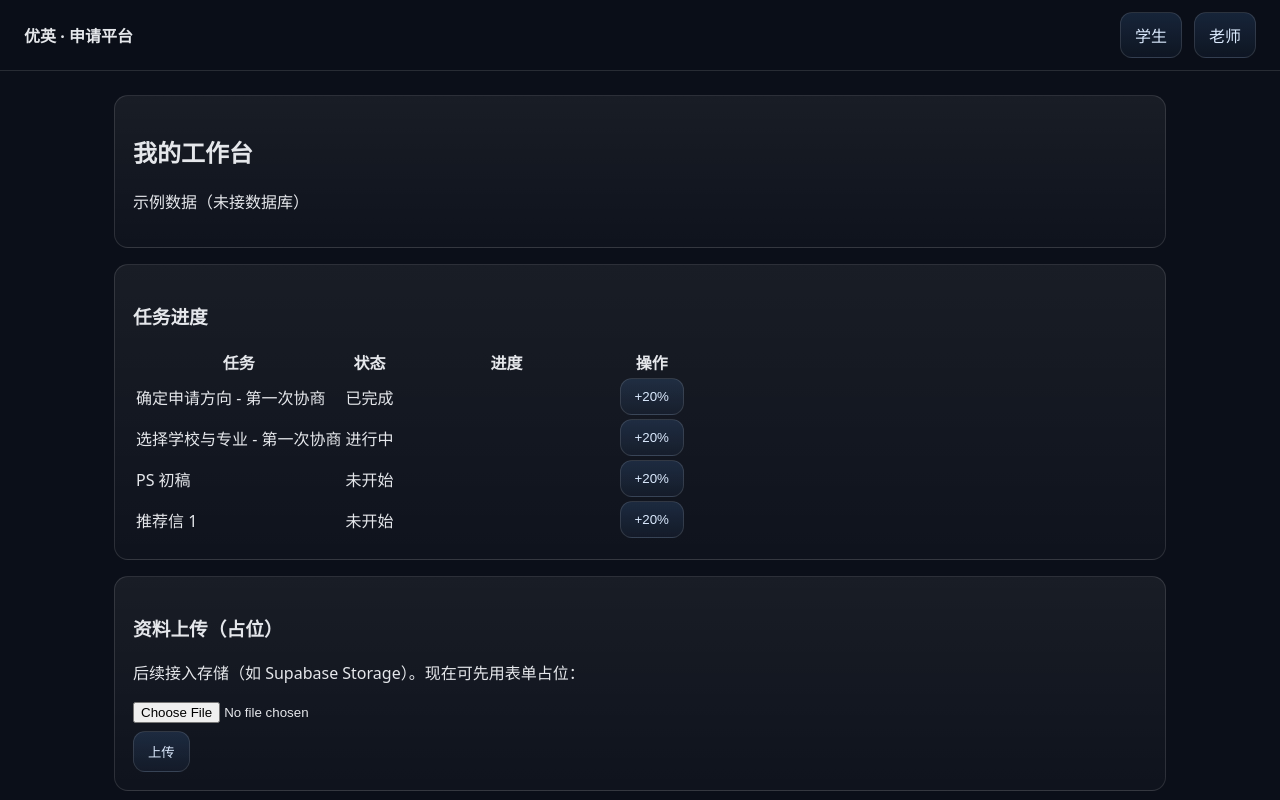
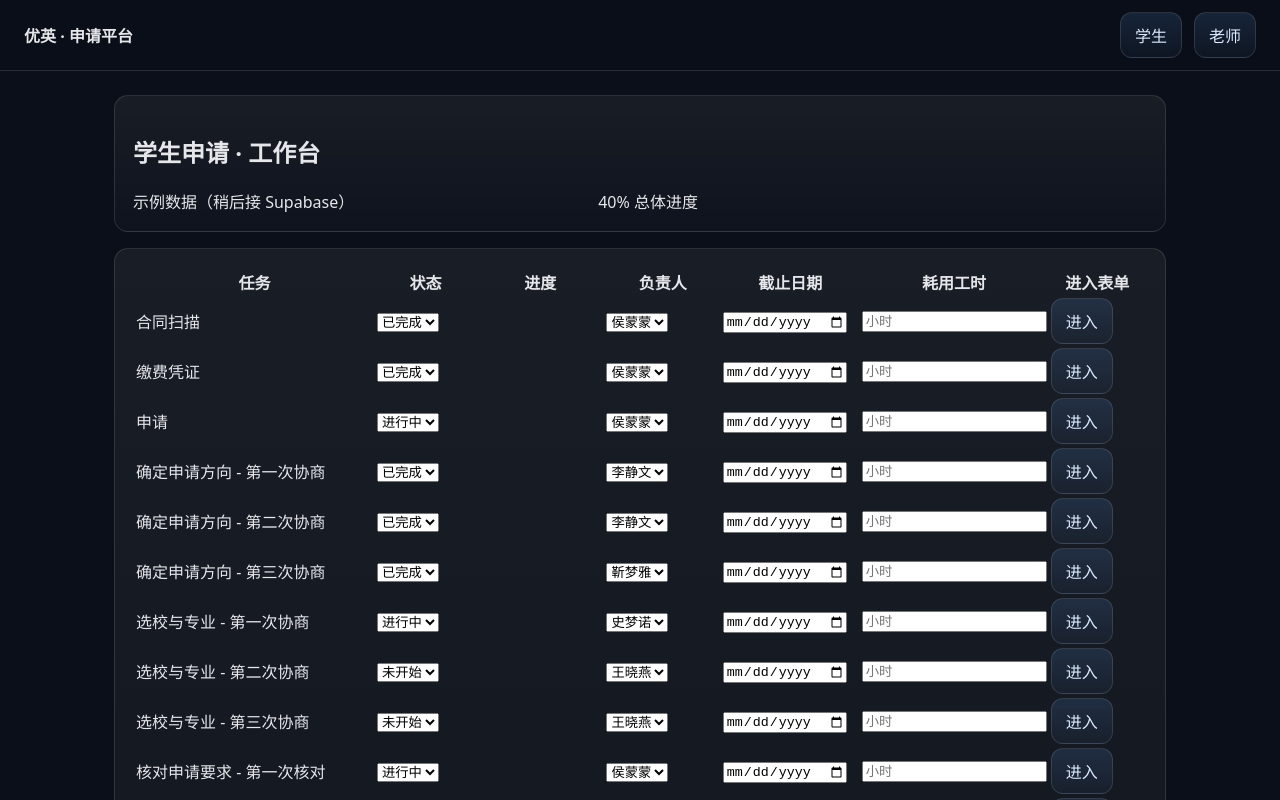
Before and after one commit to wangxiaoyan2088-spec/starpath, a Next.js app: page /student in a window 1280 px wide. Shown: the top 800 px of the page. Built offline with nearby package versions, Linux system fonts and the light colour scheme.

Commit message:
Update page.tsx

```diff
--- a/app/student/page.tsx
+++ b/app/student/page.tsx
@@ -1,64 +1,150 @@
 'use client';
 
-import { useState } from 'react';
+import { useMemo, useState } from 'react';
 
-type Task = { id: number; title: string; status: '未开始'|'进行中'|'已完成'; percent: number };
+type Status = '未开始' | '进行中' | '已完成';
 
-const initTasks: Task[] = [
-  { id: 1, title: '确定申请方向 - 第一次协商', status: '已完成', percent: 100 },
-  { id: 2, title: '选择学校与专业 - 第一次协商', status: '进行中', percent: 60 },
-  { id: 3, title: 'PS 初稿', status: '未开始', percent: 0 },
-  { id: 4, title: '推荐信 1', status: '未开始', percent: 0 },
+type Task = {
+  id: string;
+  title: string;
+  status: Status;
+  percent: number;          // 0 / 50 / 100（或任意 0-100）
+  owner?: string;           // 负责人
+  dueDate?: string;         // YYYY-MM-DD
+  hours?: number;           // 工时
+};
+
+const OWNERS = ['侯蒙蒙','李静文','张凡','史梦诺','靳梦雅','王晓燕'];
+
+const initialTasks: Task[] = [
+  { id:'t01', title:'合同扫描',                  status:'已完成', percent:100, owner:'侯蒙蒙' },
+  { id:'t02', title:'缴费凭证',                  status:'已完成', percent:100, owner:'侯蒙蒙' },
+  { id:'t03', title:'申请',                      status:'进行中', percent:50,  owner:'侯蒙蒙' },
+  { id:'t04', title:'确定申请方向 - 第一次协商',  status:'已完成', percent:100, owner:'李静文' },
+  { id:'t05', title:'确定申请方向 - 第二次协商',  status:'已完成', percent:100, owner:'李静文' },
+  { id:'t06', title:'确定申请方向 - 第三次协商',  status:'已完成', percent:100, owner:'靳梦雅' },
+  { id:'t07', title:'选校与专业 - 第一次协商',    status:'进行中', percent:50,  owner:'史梦诺' },
+  { id:'t08', title:'选校与专业 - 第二次协商',    status:'未开始', percent:0,   owner:'王晓燕' },
+  { id:'t09', title:'选校与专业 - 第三次协商',    status:'未开始', percent:0,   owner:'王晓燕' },
+  { id:'t10', title:'核对申请要求 - 第一次核对',  status:'进行中', percent:50,  owner:'侯蒙蒙' },
+  { id:'t11', title:'核对申请要求 - 第二次核对',  status:'未开始', percent:0,   owner:'侯蒙蒙' },
+  { id:'t12', title:'核对申请要求 - 第三次核对',  status:'未开始', percent:0,   owner:'侯蒙蒙' },
+  { id:'t13', title:'推荐信 1',                  status:'未开始', percent:0 },
+  { id:'t14', title:'推荐信 2',                  status:'未开始', percent:0 },
+  { id:'t15', title:'Activities List',          status:'未开始', percent:0 },
+  { id:'t16', title:'PS 初稿',                   status:'已完成', percent:100 },
+  { id:'t17', title:'PS 润色稿',                 status:'进行中', percent:50 },
+  { id:'t18', title:'PS 终稿',                   status:'未开始', percent:0 },
+  { id:'t19', title:'CV(简历)',                  status:'已完成', percent:100, dueDate:'2025-08-28' },
+  { id:'t20', title:'成绩单',                    status:'已完成', percent:100 },
+  { id:'t21', title:'毕业证/在读证明',            status:'未开始', percent:0 },
+  { id:'t22', title:'Supplemental Essays',      status:'未开始', percent:0 },
+  { id:'t23', title:'Portfolio',                status:'未开始', percent:0 },
+  { id:'t24', title:'补充科研',                  status:'未开始', percent:0 },
+  { id:'t25', title:'补充实习',                  status:'未开始', percent:0 }
 ];
 
-export default function StudentDashboard(){
-  const [tasks, setTasks] = useState<Task[]>(initTasks);
+const statusToPercent = (s: Status) => s==='未开始'?0:(s==='进行中'?50:100);
 
-  const toggleProgress = (id:number) => {
-    setTasks(prev => prev.map(t => t.id===id ? {
-      ...t,
-      percent: (t.percent>=100?0:Math.min(100, t.percent+20)),
-      status: (t.percent+20>=100 ? '已完成' : (t.percent>0 ? '进行中' : '未开始'))
-    } : t));
+export default function StudentBoard(){
+  const [tasks, setTasks] = useState<Task[]>(initialTasks);
+
+  // 小进度条颜色
+  const barColor = (p:number) => p>=100 ? 'linear-gradient(90deg,#16a34a,#22c55e)'
+                          : p>0 ? 'linear-gradient(90deg,#60a5fa,#22d3ee)'
+                                : 'rgba(255,255,255,.25)';
+
+  const setStatus = (id:string, value:Status) => {
+    setTasks(prev => prev.map(t => t.id===id ? {...t, status:value, percent:statusToPercent(value)} : t));
   };
+  const setOwner = (id:string, owner:string) => {
+    setTasks(prev => prev.map(t => t.id===id ? {...t, owner} : t));
+  };
+  const setDue = (id:string, date:string) => {
+    setTasks(prev => prev.map(t => t.id===id ? {...t, dueDate:date} : t));
+  };
+  const setHours = (id:string, hours:string) => {
+    const v = hours===''? undefined : Math.max(0, Number(hours));
+    setTasks(prev => prev.map(t => t.id===id ? {...t, hours:v} : t));
+  };
+
+  const overall = useMemo(()=>{
+    if (!tasks.length) return 0;
+    const sum = tasks.reduce((acc,t)=>acc + (t.percent||0), 0);
+    return Math.round(sum / tasks.length);
+  },[tasks]);
 
   return (
     <main className="container">
       <div className="card" style={{marginBottom:16}}>
-        <h2>我的工作台</h2>
-        <p className="badge">示例数据（未接数据库）</p>
+        <h2>学生申请 · 工作台</h2>
+        <div style={{display:'flex',alignItems:'center',gap:12}}>
+          <span className="badge">示例数据（稍后接 Supabase）</span>
+          <div className="progress" style={{width:220}}><span style={{width:`${overall}%`}}/></div>
+          <span>{overall}% 总体进度</span>
+        </div>
       </div>
 
-      <div className="card" style={{marginBottom:16}}>
-        <h3>任务进度</h3>
+      <div className="card">
         <table className="table">
           <thead>
-            <tr><th>任务</th><th>状态</th><th>进度</th><th>操作</th></tr>
+            <tr>
+              <th style={{width:280}}>任务</th>
+              <th style={{width:110}}>状态</th>
+              <th style={{width:160}}>进度</th>
+              <th style={{width:130}}>负责人</th>
+              <th style={{width:140}}>截止日期</th>
+              <th style={{width:120}}>耗用工时</th>
+              <th style={{width:110}}>进入表单</th>
+            </tr>
           </thead>
           <tbody>
             {tasks.map(t=>(
               <tr key={t.id}>
                 <td>{t.title}</td>
-              <td><span className="badge">{t.status}</span></td>
-              <td style={{width:220}}>
-                <div className="progress"><span style={{width:`${t.percent}%`}} /></div>
+
+                <td>
+                  <select className="input" value={t.status}
+                          onChange={e=>setStatus(t.id, e.target.value as Status)}>
+                    <option>未开始</option>
+                    <option>进行中</option>
+                    <option>已完成</option>
+                  </select>
                 </td>
-              <td><button className="btn" onClick={()=>toggleProgress(t.id)}>+20%</button></td>
+
+                <td>
+                  <div className="progress" style={{height:8}}>
+                    <span style={{width:`${t.percent}%`, background:barColor(t.percent)}}/>
+                  </div>
+                </td>
+
+                <td>
+                  <select className="input" value={t.owner ?? ''}
+                          onChange={e=>setOwner(t.id, e.target.value)}>
+                    <option value="">未指定</option>
+                    {OWNERS.map(o=> <option key={o} value={o}>{o}</option>)}
+                  </select>
+                </td>
+
+                <td>
+                  <input className="input" type="date" value={t.dueDate ?? ''}
+                         onChange={e=>setDue(t.id, e.target.value)} />
+                </td>
+
+                <td>
+                  <input className="input" type="number" min={0} step={0.5}
+                         value={t.hours ?? ''} placeholder="小时"
+                         onChange={e=>setHours(t.id, e.target.value)} />
+                </td>
+
+                <td>
+                  <a className="btn" href={`/student/tasks/${t.id}`}>进入</a>
+                </td>
               </tr>
             ))}
           </tbody>
         </table>
       </div>
-
-      <div className="card">
-        <h3>资料上传（占位）</h3>
-        <p>后续接入存储（如 Supabase Storage）。现在可先用表单占位：</p>
-        <form onSubmit={(e)=>{e.preventDefault(); alert('已收到占位上传（未真正存储）')}}>
-          <input className="input" type="file" />
-          <div style={{height:8}} />
-          <button className="btn" type="submit">上传</button>
-        </form>
-      </div>
     </main>
   );
 }
```
Lines whose indentation alone changed are shown as unchanged.
